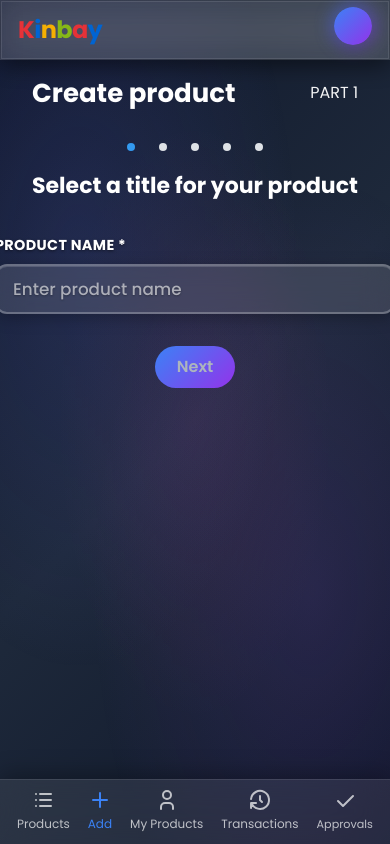
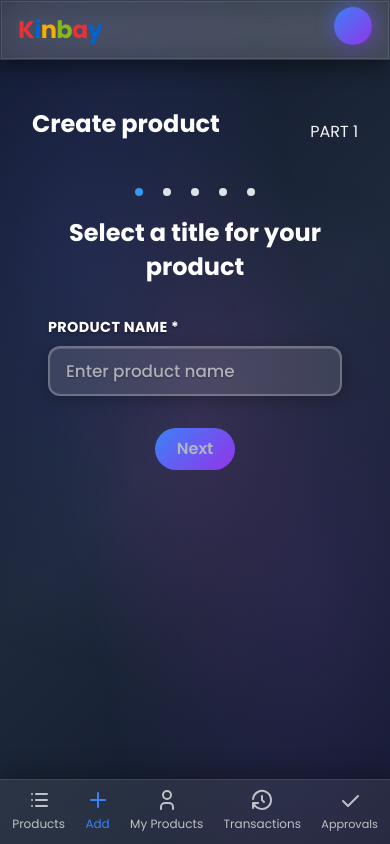
Before and after one commit to shihabshahrier/kinbay, a React (Vite) app in the folder frontend/: page /add-product in a window 390 px wide. Built offline with nearby package versions, Linux system fonts and the light colour scheme; no server answers; sample sign-in values are in the browser's storage.

Commit message:
Add mobile responsive padding and layout improvements for AddProduct section

```diff
--- a/frontend/src/components/product/CategoriesForm.tsx
+++ b/frontend/src/components/product/CategoriesForm.tsx
@@ -36,7 +36,7 @@ const CategoriesForm = ({ data, onChange }: CategoriesFormProps) => {
     }));
 
     return (
-        <Stack align="center" mt="xl">
+        <Stack align="center" mt="xl" px={{ base: "md", sm: 0 }}>
             <MultiSelect
                 label="Select Categories"
                 placeholder="Choose categories for your product"
@@ -47,7 +47,8 @@ const CategoriesForm = ({ data, onChange }: CategoriesFormProps) => {
                 clearable
                 required
                 size="lg"
-                w={500}
+                w={{ base: "100%", sm: 500 }}
+                maw={500}
             />
         </Stack>
     );
--- a/frontend/src/components/product/ProductDescriptionStep.tsx
+++ b/frontend/src/components/product/ProductDescriptionStep.tsx
@@ -8,7 +8,7 @@ interface ProductDescriptionStepProps {
 
 const ProductDescriptionStep = ({ data, onChange }: ProductDescriptionStepProps) => {
     return (
-        <Stack align="center" mt="xl">
+        <Stack align="center" mt="xl" px={{ base: "md", sm: 0 }}>
             <Textarea
                 label="Product Description"
                 placeholder="Enter product description"
@@ -18,7 +18,8 @@ const ProductDescriptionStep = ({ data, onChange }: ProductDescriptionStepProps)
                 maxRows={8}
                 required
                 size="lg"
-                w={500}
+                w={{ base: "100%", sm: 500 }}
+                maw={500}
             />
         </Stack>
     );
--- a/frontend/src/components/product/ProductNameStep.tsx
+++ b/frontend/src/components/product/ProductNameStep.tsx
@@ -8,7 +8,7 @@ interface ProductNameStepProps {
 
 const ProductNameStep = ({ data, onChange }: ProductNameStepProps) => {
     return (
-        <Stack align="center" mt="xl">
+        <Stack align="center" mt="xl" px={{ base: "md", sm: 0 }}>
             <TextInput
                 label="Product Name"
                 placeholder="Enter product name"
@@ -16,7 +16,8 @@ const ProductNameStep = ({ data, onChange }: ProductNameStepProps) => {
                 onChange={(event) => onChange({ name: event.currentTarget.value })}
                 required
                 size="lg"
-                w={400}
+                w={{ base: "100%", sm: 400 }}
+                maw={400}
             />
         </Stack>
     );
--- a/frontend/src/components/product/ProductPricingStep.tsx
+++ b/frontend/src/components/product/ProductPricingStep.tsx
@@ -32,10 +32,10 @@ const ProductPricingStep = ({ data, onChange }: ProductPricingStepProps) => {
     ];
 
     return (
-        <Stack align="center" mt="xl">
+        <Stack align="center" mt="xl" px={{ base: "md", sm: 0 }}>
             <Text size="lg" fw={500} mb="md">Select Pricing Options</Text>
 
-            <Group mb="xl">
+            <Group mb="xl" justify="center" wrap="wrap" gap="sm">
                 <Card
                     shadow="sm"
                     padding="lg"
@@ -82,7 +82,7 @@ const ProductPricingStep = ({ data, onChange }: ProductPricingStepProps) => {
                 </Card>
             </Group>
 
-            <Stack w={400}>
+            <Stack w={{ base: "100%", sm: 400 }} maw={400}>
                 {(pricingType === 'buy' || pricingType === 'both') && (
                     <NumberInput
                         label="Sale Price"
--- a/frontend/src/components/product/ProductSummaryStep.tsx
+++ b/frontend/src/components/product/ProductSummaryStep.tsx
@@ -7,10 +7,10 @@ interface ProductSummaryStepProps {
 
 const ProductSummaryStep = ({ data }: ProductSummaryStepProps) => {
     return (
-        <Stack align="center" mt="xl">
+        <Stack align="center" mt="xl" px={{ base: "md", sm: 0 }}>
             <Text size="xl" fw={600} mb="lg">Product Summary</Text>
 
-            <Card shadow="md" padding="xl" radius="md" withBorder w={500}>
+            <Card shadow="md" padding="xl" radius="md" withBorder w={{ base: "100%", sm: 500 }} maw={500}>
                 <Stack gap="md">
                     <div>
                         <Text fw={500} size="sm" c="dimmed" mb={4}>Product Name</Text>
--- a/frontend/src/index.css
+++ b/frontend/src/index.css
@@ -384,6 +384,23 @@ body::before {
 @media (max-width: 768px) {
   .mantine-AppShell-main {
     padding-bottom: 80px !important;
+  }
+
+  /* Mobile spacing for AddProduct page */
+  .mantine-Container-root {
+    padding-left: 1rem !important;
+    padding-right: 1rem !important;
+  }
+
+  /* Better mobile spacing for product creation steps */
+  .mantine-Title-root {
+    font-size: 1.5rem !important;
+    margin-bottom: 1rem !important;
+  }
+
+  /* Mobile-friendly button spacing */
+  .mantine-Group-root {
+    gap: 0.75rem !important;
   }
 }
 
--- a/frontend/src/pages/AddProduct.tsx
+++ b/frontend/src/pages/AddProduct.tsx
@@ -121,7 +121,14 @@ const AddProduct = () => {
     };
 
     return (
-        <Container size="lg">
+        <Container
+            size="lg"
+            p={{ base: "md", sm: "xl" }}
+            style={{
+                marginTop: '1rem',
+                marginBottom: '2rem'
+            }}
+        >
             <Group justify="space-between" align="center" mb="xl">
                 <Title order={2}>Create product</Title>
                 <Text c="dimmed">PART {currentStep + 1}</Text>
```
